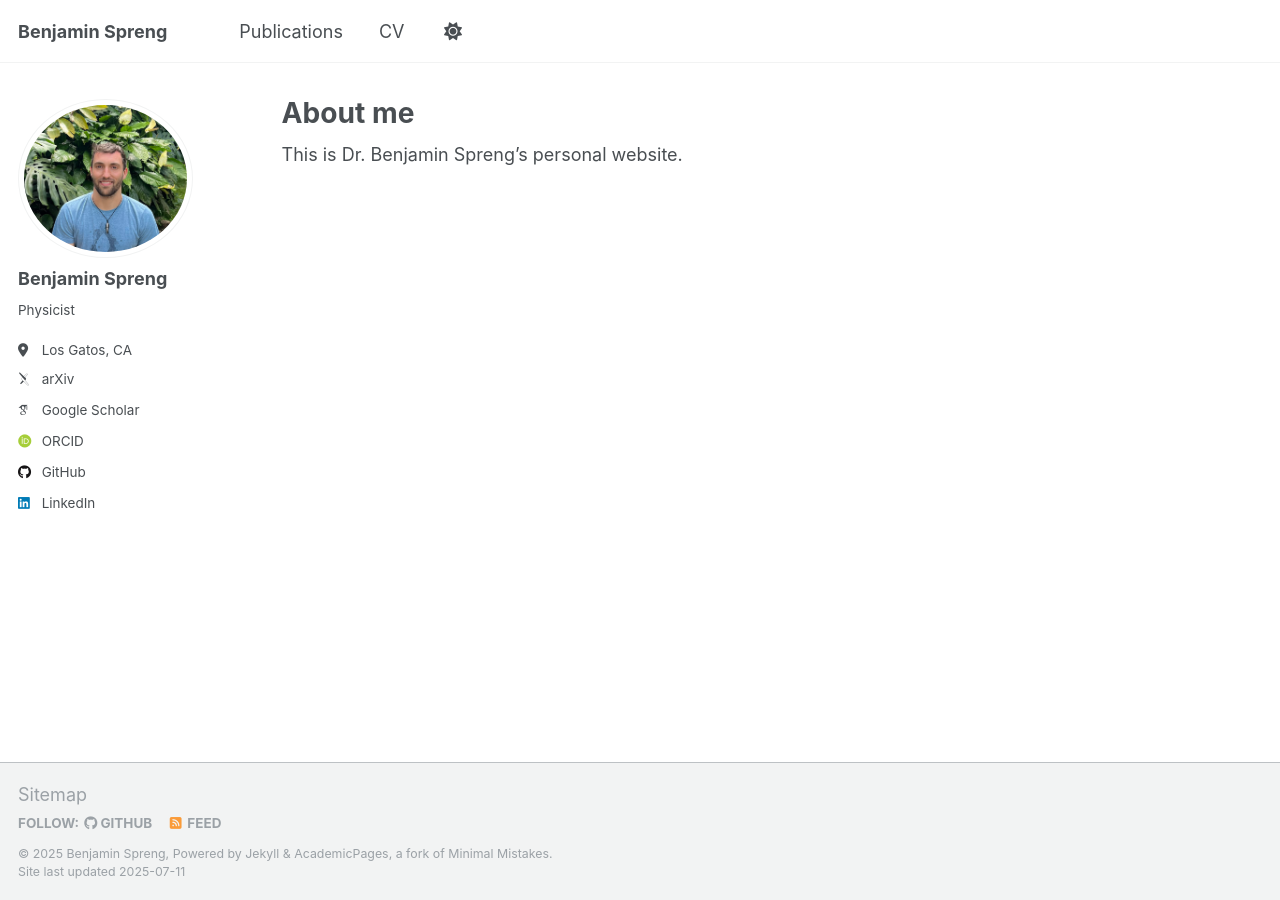
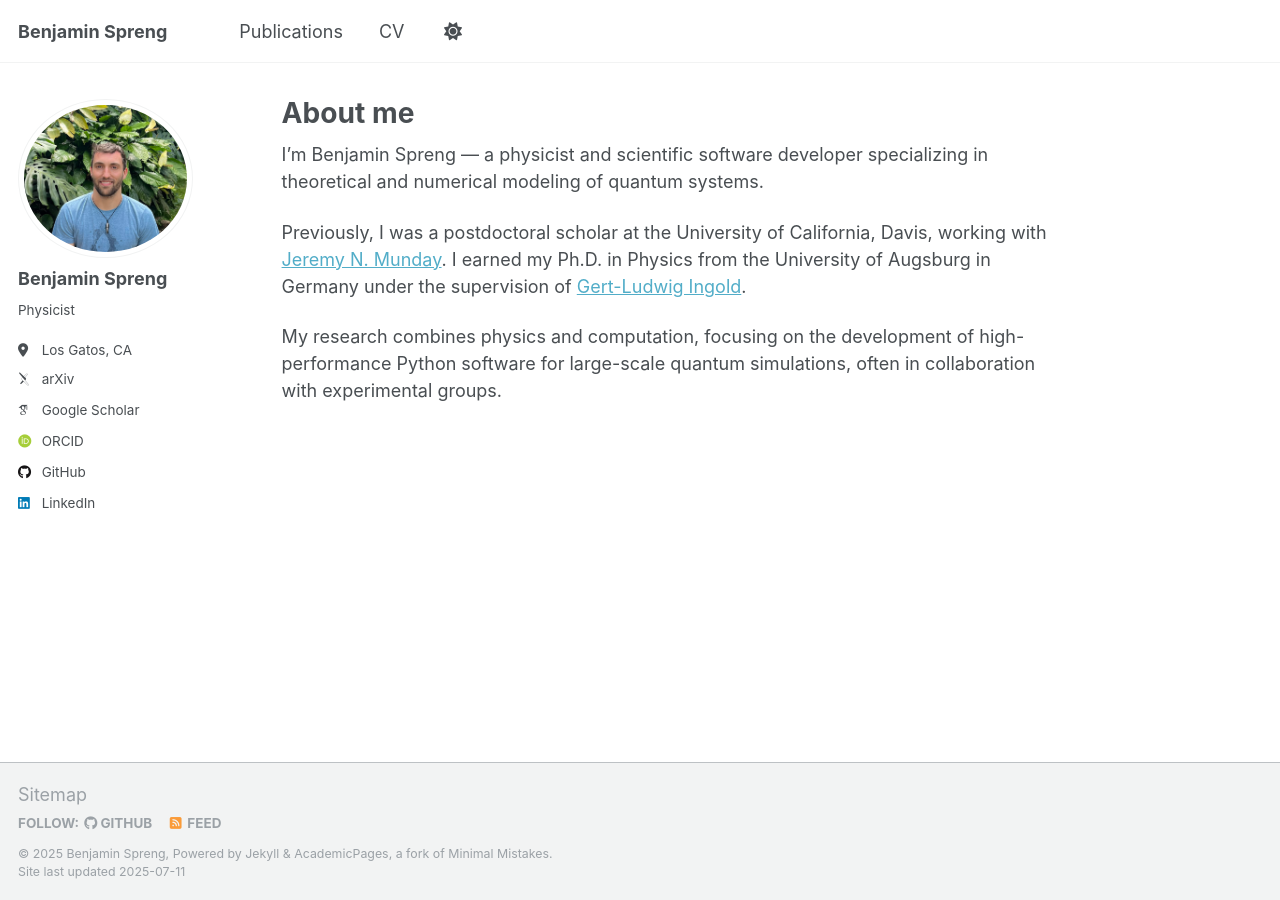
Before and after one commit to sprengjamin/sprengjamin.github.io, a Jekyll site: the page built from _pages/about.md, in a window 1280 px wide. Built offline with Jekyll 4.4.1, drawn with Linux system fonts in a browser that asks for light colours; some web fonts are replaced; a script that is not in the unit is left out.

Commit message:
Update about.md

```diff
--- a/_pages/about.md
+++ b/_pages/about.md
@@ -7,4 +7,8 @@ redirect_from:
   - /about.html
 ---
 
-This is Dr. Benjamin Spreng's personal website.
+I’m Benjamin Spreng — a physicist and scientific software developer specializing in theoretical and numerical modeling of quantum systems.
+
+Previously, I was a postdoctoral scholar at the University of California, Davis, working with [Jeremy N. Munday](https://mundaylab.com/). I earned my Ph.D. in Physics from the University of Augsburg in Germany under the supervision of [Gert-Ludwig Ingold](https://www.uni-augsburg.de/en/fakultaet/mntf/physik/groups/theo1/arbeitsgruppe/ingold/).
+
+My research combines physics and computation, focusing on the development of high-performance Python software for large-scale quantum simulations, often in collaboration with experimental groups.
```
